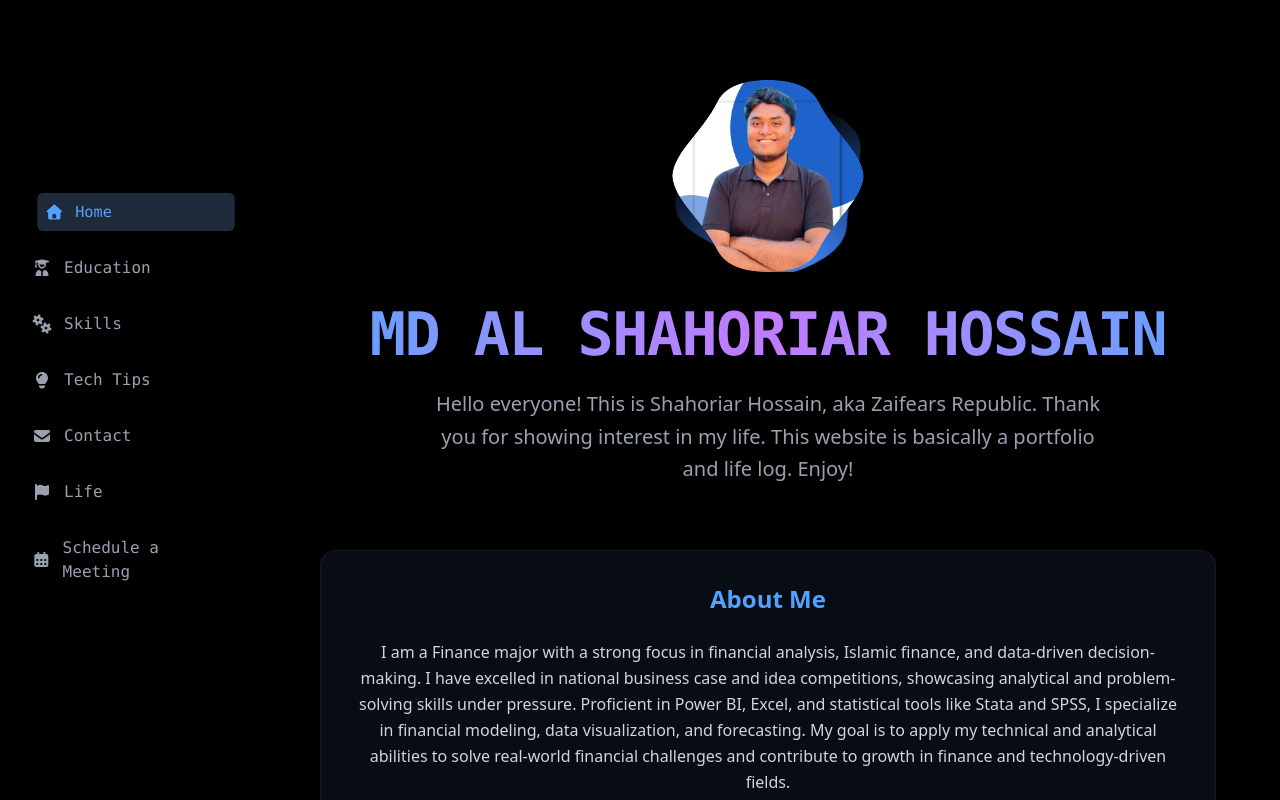
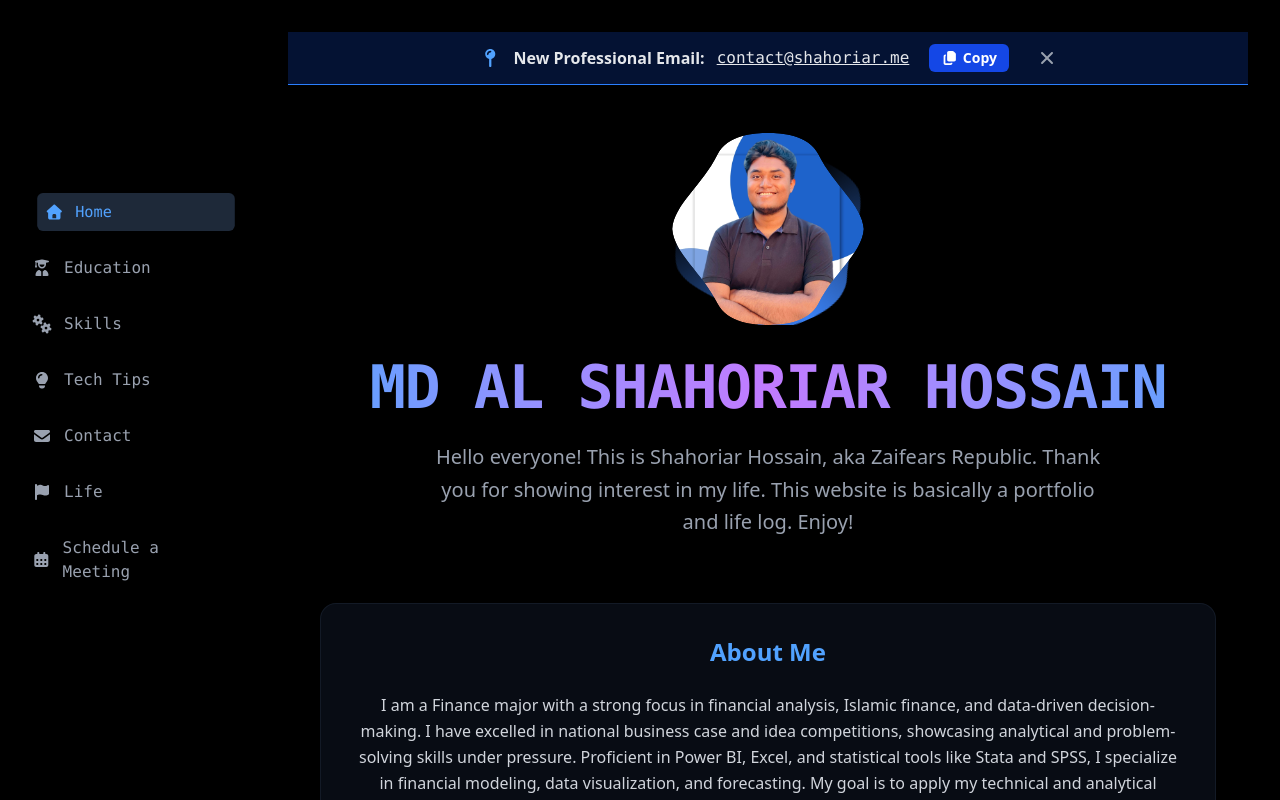
Before and after one commit to zaifears/zaifears-portfolio, a Next.js app: page / in a window 1280 px wide. Shown: the top 800 px of the page. Built offline with nearby package versions, Linux system fonts and the light colour scheme.

Commit message:
Fixed the Get Started section

```diff
--- a/app/global.css
+++ b/app/global.css
@@ -201,6 +201,23 @@ table {
   text-wrap: balance;
 }
 
+/* --- NEW ANIMATION CODE --- */
+@keyframes fade-in-down {
+  from {
+    opacity: 0;
+    transform: translateY(-20px);
+  }
+  to {
+    opacity: 1;
+    transform: translateY(0);
+  }
+}
+
+.animate-fade-in-down {
+  animation: fade-in-down 0.5s ease-out forwards;
+}
+/* -------------------------- */
+
 /* Custom style to move the Typebot bubble up on mobile */
 @media (max-width: 768px) {
   typebot-bubble::part(button) {
--- a/app/page.tsx
+++ b/app/page.tsx
@@ -3,14 +3,40 @@
 import Image from 'next/image';
 import Link from 'next/link';
 import { FontAwesomeIcon } from '@fortawesome/react-fontawesome';
-import { faSatelliteDish } from '@fortawesome/free-solid-svg-icons';
-import { useMemo } from 'react';
+import { faSatelliteDish, faMapPin, faCopy, faTimes } from '@fortawesome/free-solid-svg-icons';
+import { useMemo, useState, useEffect } from 'react';
 
 export default function Page() {
   // Memoize the blob clip path to avoid recalculation
   const blobPath = useMemo(() =>
     "M0.764,0.887 C0.711,0.992,0.57,1,0.5,1 C0.43,1,0.289,0.992,0.236,0.887 C0.158,0.729,0.01,0.627,0.001,0.5 C0.01,0.373,0.158,0.271,0.236,0.113 C0.289,0.008,0.43,0,0.5,0 C0.57,0,0.711,0.008,0.764,0.113 C0.842,0.271,0.99,0.373,0.999,0.5 C0.99,0.627,0.842,0.729,0.764,0.887"
   , []);
+
+  // --- Notification State ---
+  const [showEmailNotification, setShowEmailNotification] = useState(true);
+  const [copied, setCopied] = useState(false);
+
+  useEffect(() => {
+    // Check if the user has dismissed the notification before
+    const dismissed = localStorage.getItem('dismissedEmailNotification');
+    if (dismissed) {
+      setShowEmailNotification(false);
+    }
+  }, []);
+
+  const handleCopyEmail = () => {
+    navigator.clipboard.writeText('contact@shahoriar.me');
+    setCopied(true);
+    setTimeout(() => {
+      setCopied(false);
+    }, 2000); // Reset after 2 seconds
+  };
+
+  const handleDismissNotification = () => {
+    setShowEmailNotification(false);
+    localStorage.setItem('dismissedEmailNotification', 'true'); // Remember dismissal
+  };
+  // ---------------------------
 
   return (
     <>
@@ -36,6 +62,35 @@ export default function Page() {
       `}</style>
 
       <div className="min-h-screen bg-black text-white">
+
+        {/* --- NEW: Pinned Email Notification --- */}
+        {showEmailNotification && (
+          <div className="bg-blue-600/20 border-b border-blue-500 text-gray-200 py-3 px-4 flex items-center justify-center gap-3 sticky top-0 z-50 animate-fade-in-down">
+            <FontAwesomeIcon icon={faMapPin} className="text-blue-400 text-lg" />
+            <span className="font-semibold text-sm sm:text-base">New Professional Email:</span>
+            <a href="mailto:contact@shahoriar.me" className="text-sm sm:text-base font-mono underline hover:text-white transition-colors">
+              contact@shahoriar.me
+            </a>
+            <button
+              onClick={handleCopyEmail}
+              className="ml-2 bg-blue-700 hover:bg-blue-800 text-white text-xs sm:text-sm font-semibold py-1 px-3 rounded-md transition-all duration-200 flex items-center gap-1 disabled:bg-green-600 disabled:cursor-default"
+              disabled={copied}
+            >
+              <FontAwesomeIcon icon={faCopy} className="w-3 h-3" />
+              {copied ? 'Copied!' : 'Copy'}
+            </button>
+            <button
+              onClick={handleDismissNotification}
+              className="ml-4 text-gray-400 hover:text-white transition-colors"
+              aria-label="Dismiss notification"
+            >
+              <FontAwesomeIcon icon={faTimes} className="w-4 h-4" />
+            </button>
+          </div>
+        )}
+        {/* --------------------------------------- */}
+
+
         <div className="max-w-6xl mx-auto px-4 py-12">
 
           {/* Hero Section */}
```
